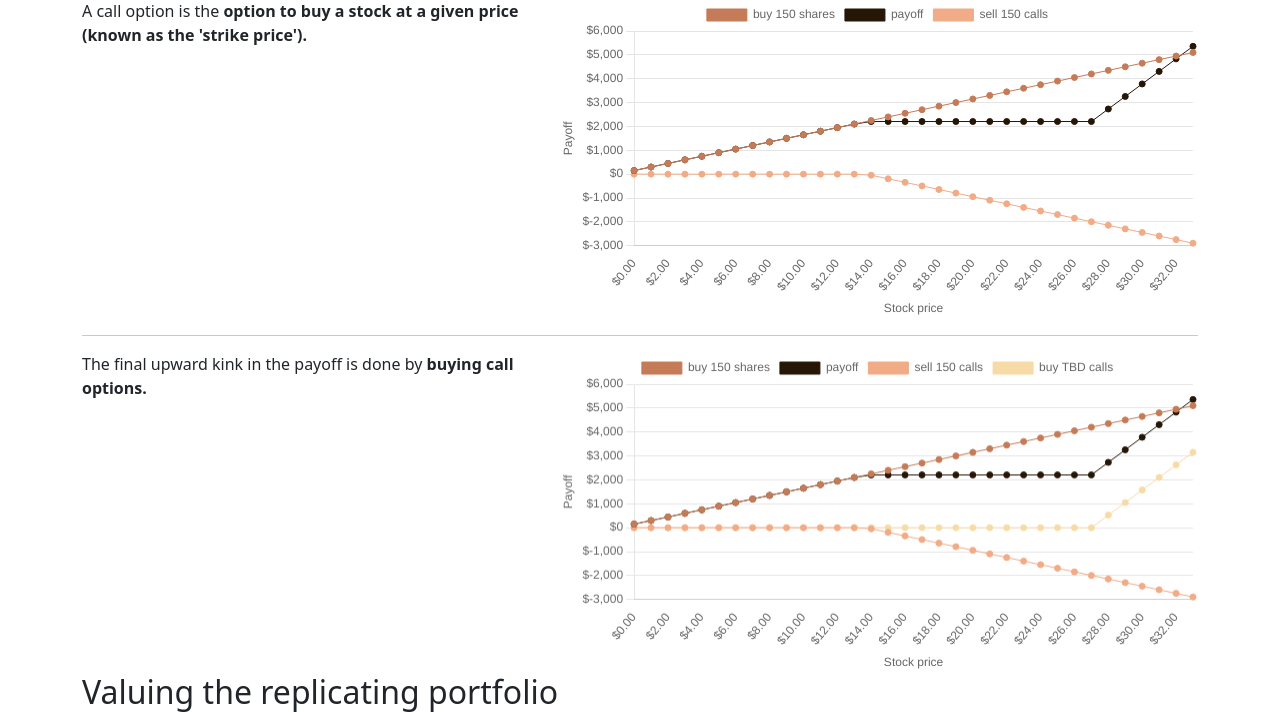
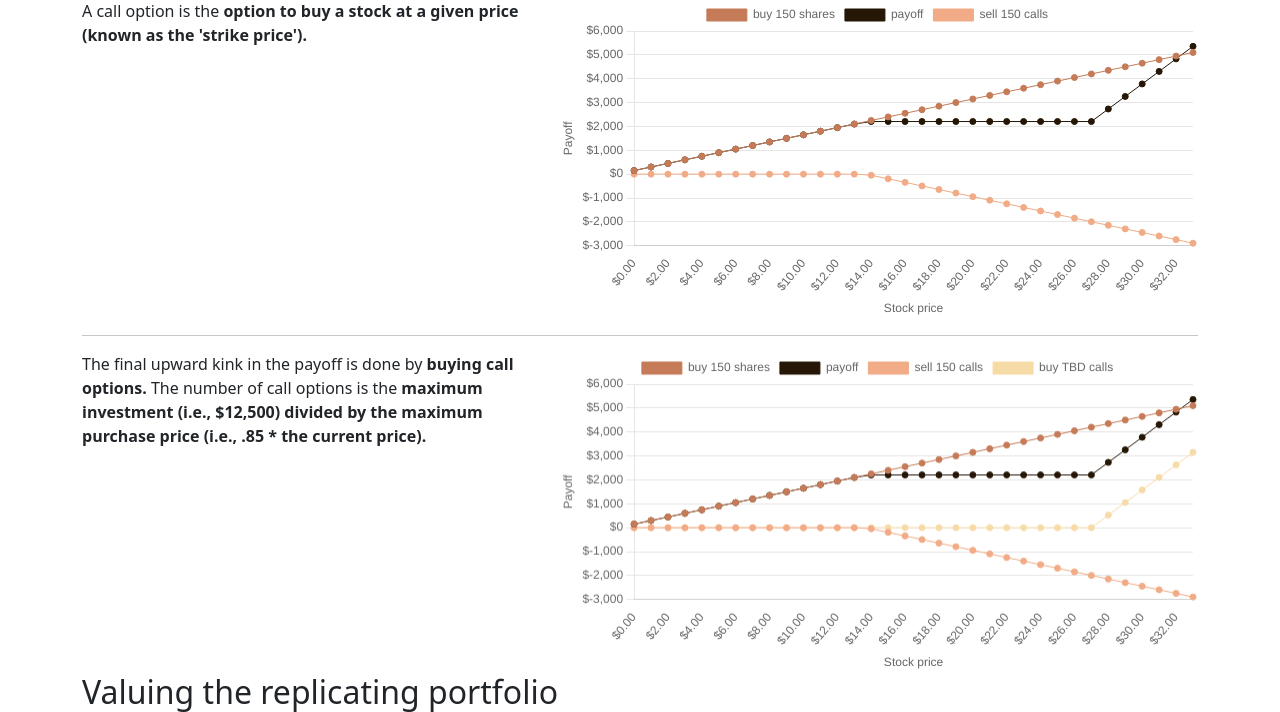
Before and after one commit to edelgm6/espp-payoff, a Django app: page / in a window 1280 px wide. Shown: the part 3098-3810 px from the top of the page. Run offline with Django 3.2, Linux system fonts and the light colour scheme.

Commit message:
Changed copy to reflect the updated buy call option logic

```diff
--- a/templates/index.html
+++ b/templates/index.html
@@ -191,7 +191,8 @@
 
       <div class="row">
       <div class="col-sm-5">
-        <p>The final upward kink in the payoff is done by <strong>buying call options.</strong></p>
+        <p>The final upward kink in the payoff is done by <strong>buying call options.</strong> The number of call options
+        is the <strong>maximum investment (i.e., $12,500) divided by the maximum purchase price (i.e., .85 * the current price).</strong></p>
       </div>
       <div class="col-md-7">
       <canvas id="buy-calls-example"></canvas>
```
